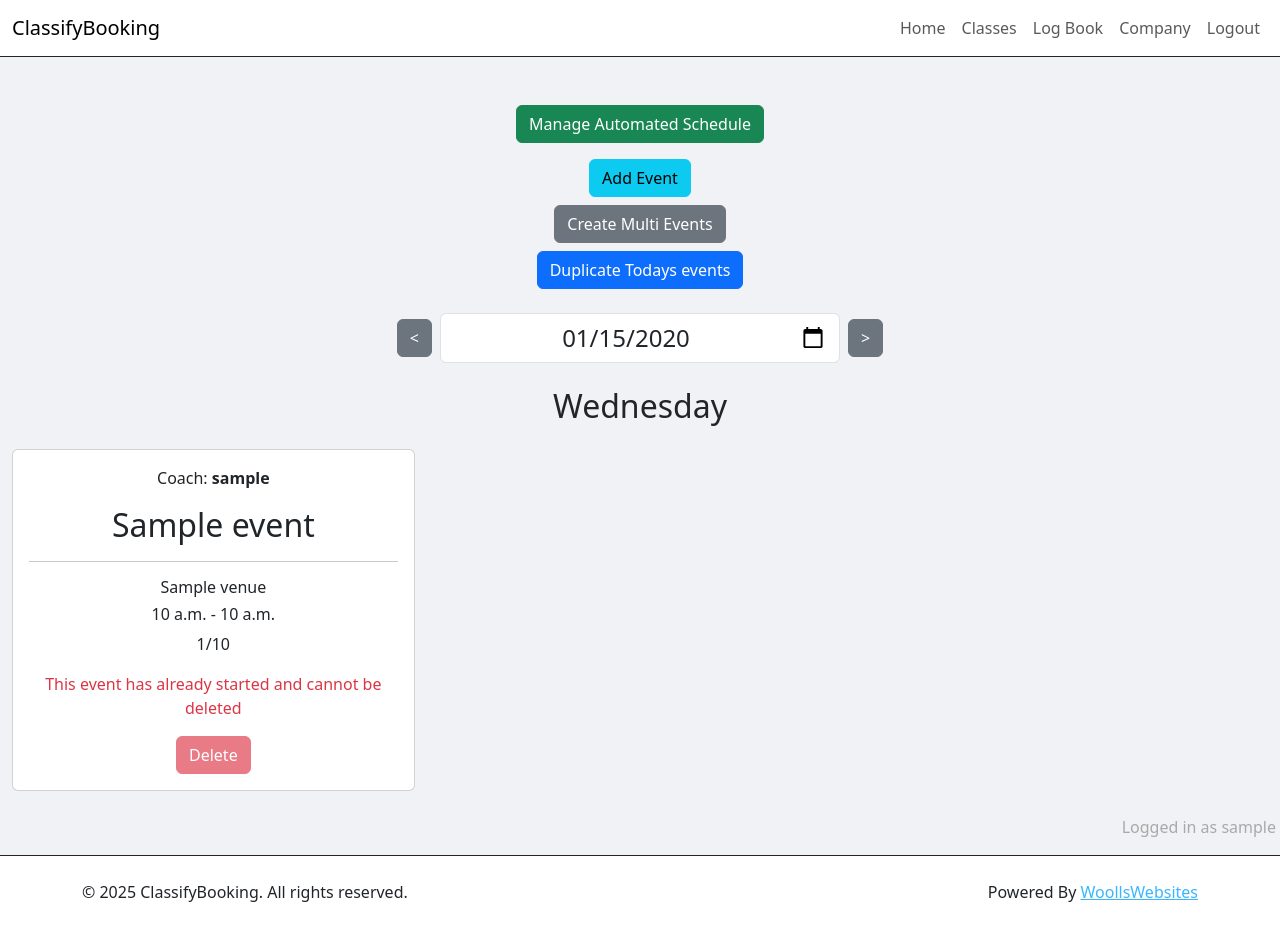
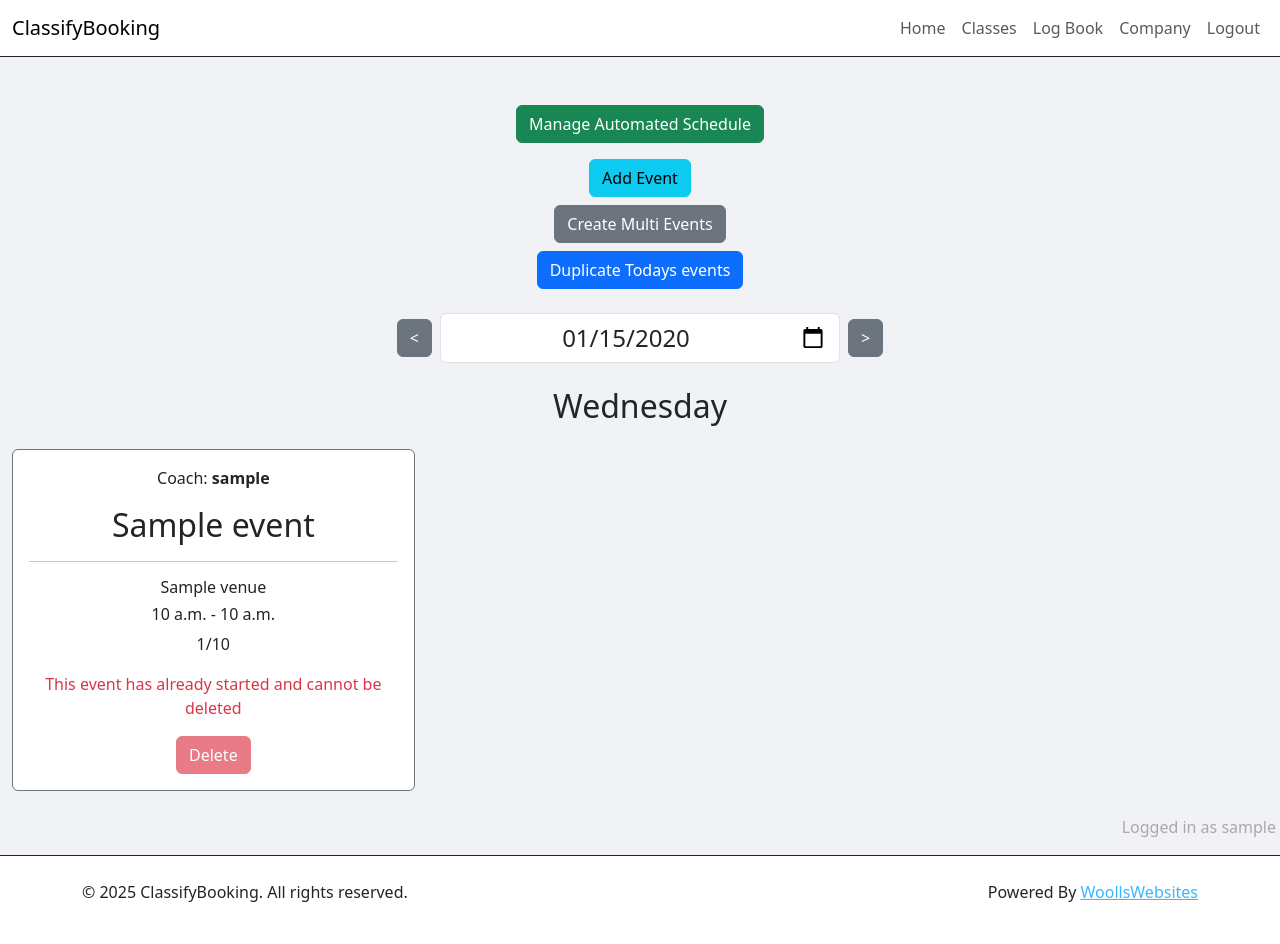
Before and after one commit to judewoolls/ClassifyBooking, a Django app: page /booking/2020-01-15/ in a window 1280 px wide. Run offline with Django 4.2, Linux system fonts and the light colour scheme; a user stored in the database is signed in; tables that the repository leaves empty hold one stand-in row (values such as "Sample post"); data that the repository does not hold is empty.

Commit message:
add border to cards on event search

```diff
--- a/booking/templates/booking/index.html
+++ b/booking/templates/booking/index.html
@@ -57,7 +57,7 @@ ClassFit | Classes | {{ current_date }}
                 {% if events %}
                 {% for event in events %}
                 <div class="col-md-4">
-                    <div class="card mb-4" aria-labelledby="event-title-{{ event.id }}">
+                    <div class="card mb-4 border-secondary" aria-labelledby="event-title-{{ event.id }}">
                         <div class="card-body">
                             <div class="image-container">
                                 <div class="image-flash">
```
